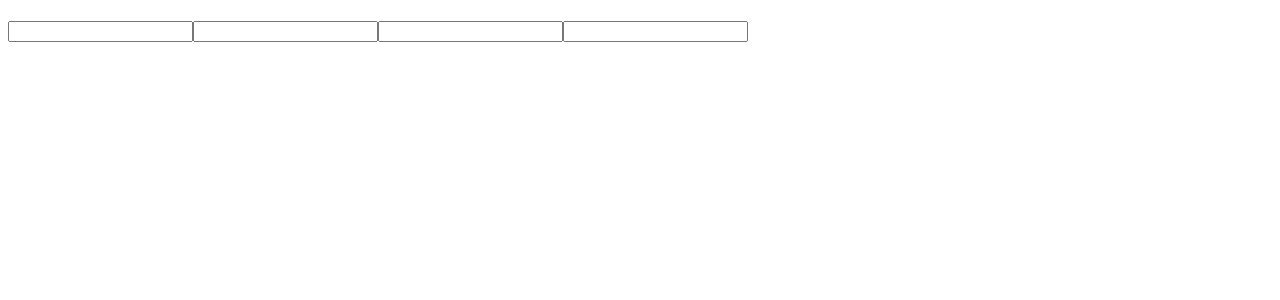
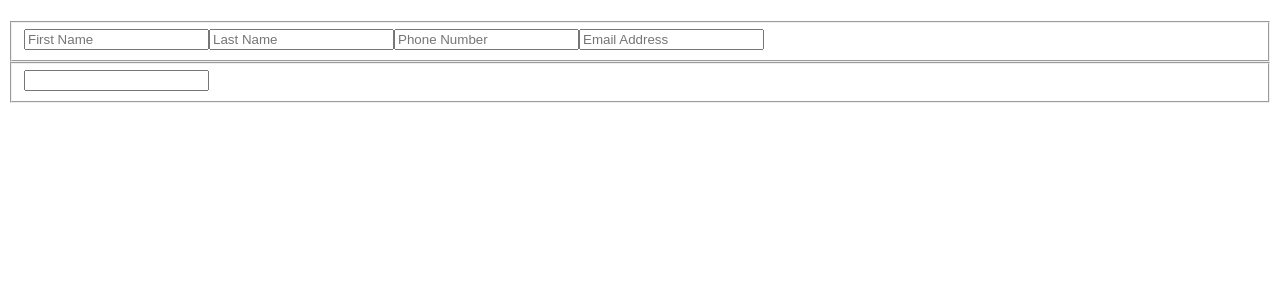
Before and after one commit to DAlexFunk/Odin-CV-Application, a React (Vite) app: page / in a window 1280 px wide. Shown: the top 300 px of the page. Built offline with nearby package versions, Linux system fonts and the light colour scheme.

Commit message:
Started implementation of the education section
Need to continue adding the inputs and add a button for a new education

```diff
--- a/package.json
+++ b/package.json
@@ -22,6 +22,7 @@
     "eslint-plugin-react-hooks": "^5.0.0",
     "eslint-plugin-react-refresh": "^0.4.13",
     "globals": "^15.11.0",
+    "lodash": "^4.17.21",
     "vite": "^5.4.9"
   }
 }
--- a/src/App.jsx
+++ b/src/App.jsx
@@ -9,6 +9,7 @@ function App() {
     lastName: "",
     email: "",
     phoneNumber: "",
+    education: [{name: "", graduation: "", degree: "", id: 0}]
   });
 
   return (
@@ -16,6 +17,7 @@ function App() {
       <h1>
         {formInfo.firstName} {formInfo.lastName} {formInfo.phoneNumber} {formInfo.email}
       </h1>
+      <h1>{formInfo.education[0].name}</h1>
       <Form formInfo={formInfo} formChange={setFormInfo} />
     </StrictMode>
   );
--- a/src/components/Form.jsx
+++ b/src/components/Form.jsx
@@ -1,10 +1,13 @@
+import { isEqual } from "lodash";
+
 function PersonalInfo({ formInfo, formChange }) {
   return (
-    <>
+    <fieldset className="personalInfo">
       <input
         className="firstName"
         type="text"
         value={formInfo.firstName}
+        placeholder="First Name"
         onChange={(evt) =>
           formChange({ ...formInfo, firstName: evt.target.value })
         }
@@ -14,6 +17,7 @@ function PersonalInfo({ formInfo, formChange }) {
         className="lastName"
         type="text"
         value={formInfo.lastName}
+        placeholder="Last Name"
         onChange={(evt) =>
           formChange({ ...formInfo, lastName: evt.target.value })
         }
@@ -23,6 +27,7 @@ function PersonalInfo({ formInfo, formChange }) {
         className="phoneNumber"
         type="tel"
         value={formInfo.phoneNumber}
+        placeholder="Phone Number"
         onChange={(evt) =>
           formChange({ ...formInfo, phoneNumber: evt.target.value })
         }
@@ -32,11 +37,50 @@ function PersonalInfo({ formInfo, formChange }) {
         className="email"
         type="email"
         value={formInfo.email}
-        onChange={(evt) =>
-          formChange({ ...formInfo, email: evt.target.value })
-        }
+        placeholder="Email Address"
+        onChange={(evt) => formChange({ ...formInfo, email: evt.target.value })}
       />
-    </>
+    </fieldset>
+  );
+}
+
+function EducationItem({ formInfo, formChange, id }) {
+  let index = null;
+  for (let i = 0; i < formInfo.education.length; i++) {
+    if (formInfo.education[i].id === id) {
+      index = i;
+      break;
+    }
+  }
+
+  return (
+    <div className="education">
+      <input
+        className="educationName"
+        type="text"
+        value={formInfo.name}
+        onChange={(evt) => {
+          const newEducation = [...formInfo.education];
+          newEducation[index] = {
+            ...newEducation[index],
+            name: evt.target.value,
+          };
+          formChange({ ...formInfo, education: newEducation });
+        }}
+      />
+    </div>
+  );
+}
+
+function EducationInfo({ formInfo, formChange }) {
+  return (
+    <fieldset>
+      <EducationItem
+        formInfo={formInfo}
+        formChange={formChange}
+        id={formInfo.education[0].id}
+      />
+    </fieldset>
   );
 }
 
@@ -44,6 +88,7 @@ function Form({ formInfo, formChange }) {
   return (
     <form onSubmit={(evt) => evt.preventDefault()} className="CVInfo">
       <PersonalInfo formInfo={formInfo} formChange={formChange} />
+      <EducationInfo formInfo={formInfo} formChange={formChange} />
     </form>
   );
 }
```
Also changed, not shown: 1 other file (tests, documents, lock files or other folders).
